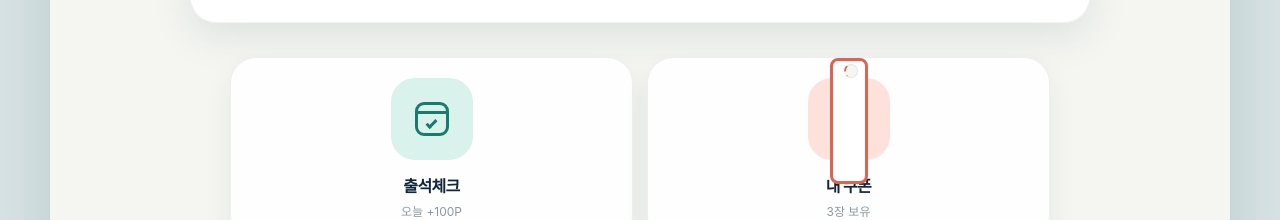
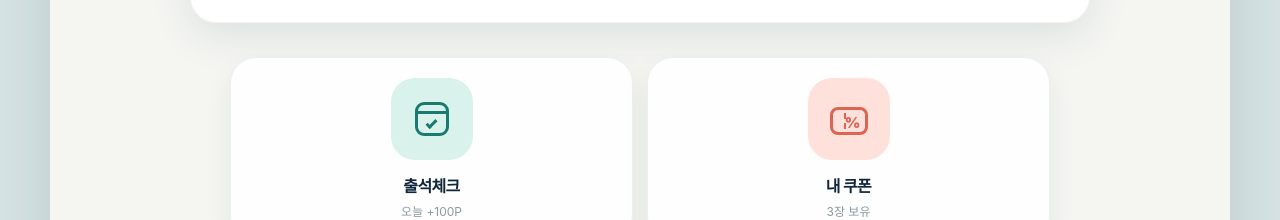
Before and after one commit to ogto/n-mak, a Next.js app: page /s/1xbHos in a window 1280 px wide. Shown: the part 625-845 px from the top of the page. Built offline with nearby package versions, Linux system fonts and the light colour scheme.

Commit message:
Fix coupon icon style collision

```diff
--- a/app/components/Storefront.tsx
+++ b/app/components/Storefront.tsx
@@ -6,7 +6,7 @@ import type { StoreConfig } from "../../lib/stores";
 
 const quickMenus = [
   { icon: "attendance", label: "출석체크", detail: "오늘 +100P", tone: "mint" },
-  { icon: "coupon", label: "내 쿠폰", detail: "3장 보유", tone: "coral", target: "coupons" },
+  { icon: "ticket", label: "내 쿠폰", detail: "3장 보유", tone: "coral", target: "coupons" },
   { icon: "points", label: "포인트", detail: "2,450P", tone: "blue" },
   { icon: "store", label: "매장정보", detail: "영업중", tone: "sand" },
 ];
--- a/app/globals.css
+++ b/app/globals.css
@@ -546,7 +546,7 @@ button {
   transform: rotate(-45deg);
 }
 
-.menu-icon.coupon {
+.menu-icon.ticket {
   width: 38px;
   height: 28px;
   margin-top: 3px;
@@ -554,7 +554,7 @@ button {
   border-radius: 8px;
 }
 
-.menu-icon.coupon::before {
+.menu-icon.ticket::before {
   content: "";
   position: absolute;
   top: 3px;
@@ -563,7 +563,7 @@ button {
   border-left: 2px dashed currentColor;
 }
 
-.menu-icon.coupon::after {
+.menu-icon.ticket::after {
   content: "%";
   position: absolute;
   top: 2px;
```
